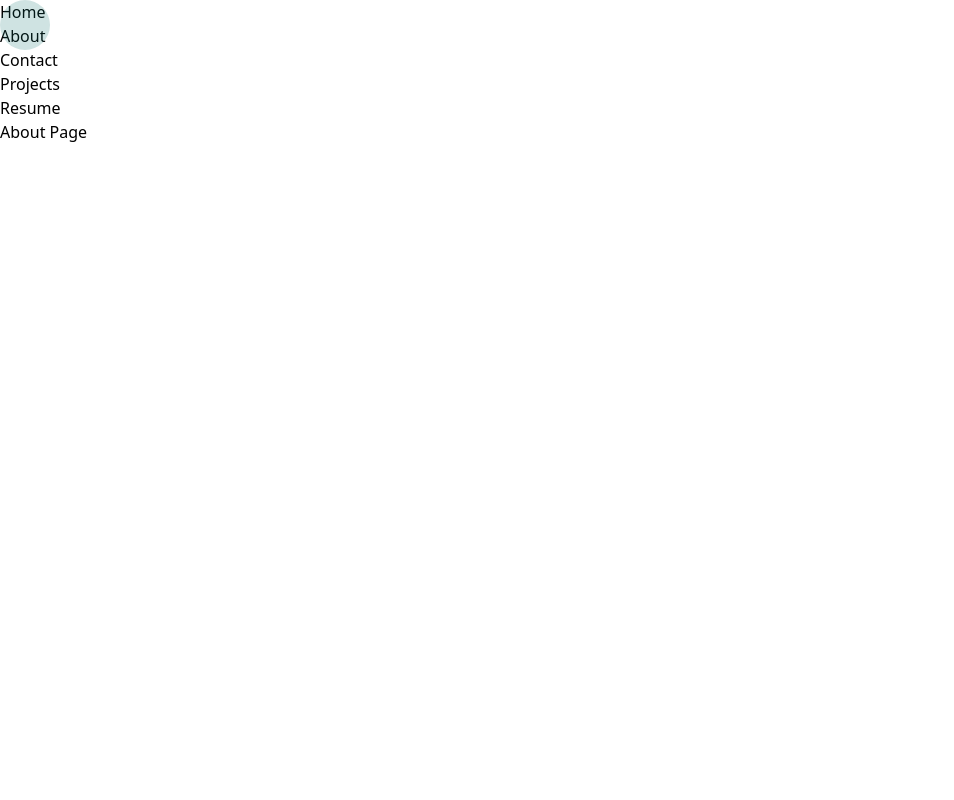
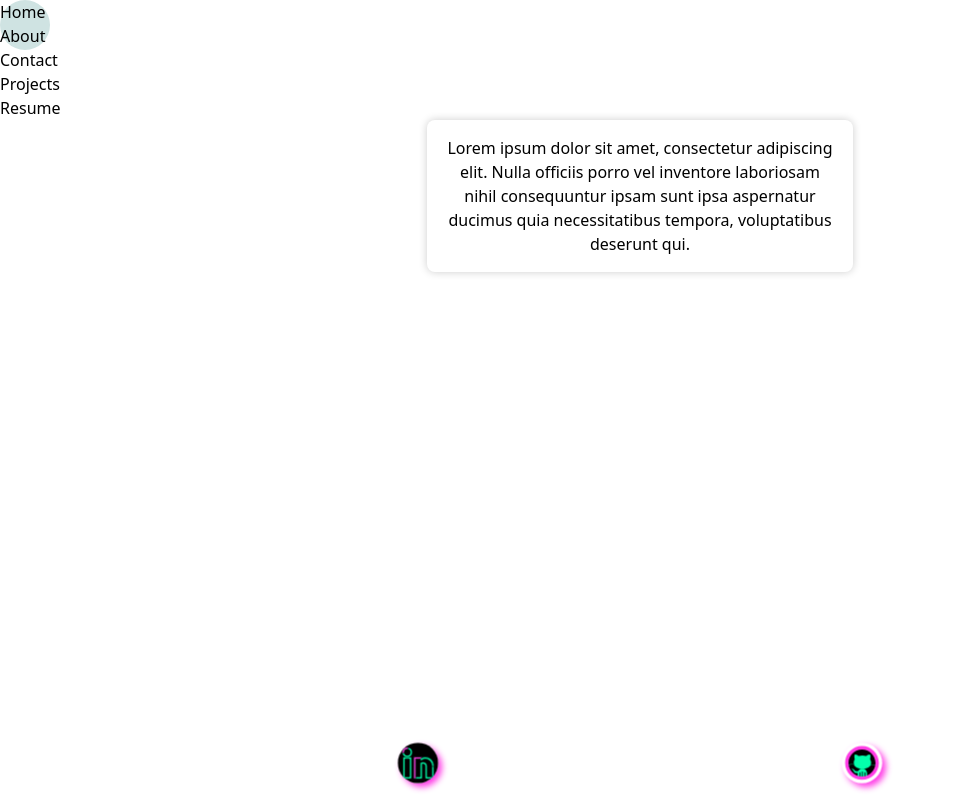
Before and after one commit to kyleochata/Portfolio-2023, a React (Vite) app: page /about in a window 1280 px wide. Shown: the whole page, without its empty margins (0-954 px from the left). Built offline with nearby package versions, Linux system fonts and the light colour scheme.

Commit message:
issue with the about profilecard image not showing up

```diff
--- a/src/components/Footer/Footer.jsx
+++ b/src/components/Footer/Footer.jsx
@@ -8,7 +8,7 @@ const Footer = () => {
 
   useEffect(() => {
     setTimeout(() => {
-      setGrow(!grow)
+      setGrow(true)
     }, 1500)
   }, [])
 
@@ -16,7 +16,7 @@ const Footer = () => {
     <footer className={styles.FooterContainer}>
       <div className={styles.IconContainer}>
         <a
-          href="https://www.linkedin.com/kyleochata"
+          href="https://www.linkedin.com/in/kyle-etrata"
           target="_blank"
           rel="noopener noreferrer"
           className={styles.imageAnchor}
@@ -28,7 +28,7 @@ const Footer = () => {
           />
         </a>
         <a
-          href="#"
+          href="https://github.com/kyleochata"
           target="_blank"
           rel="noopener noreferrer"
           className={styles.imageAnchor}
--- a/src/components/Footer/Footer.module.css
+++ b/src/components/Footer/Footer.module.css
@@ -29,6 +29,13 @@
 .imageAnimation {
   height: 100%;
   animation: growIn 1.5s forwards;
+  border-radius: 50%;
+}
+.imageAnchor:hover {
+  transform: scale(1.2);
+}
+.imageAnchor:hover > .imageAnimation {
+  transform: scale(1.2);
 }
 
 @keyframes growIn {
@@ -37,7 +44,8 @@
     opacity: 0;
   }
   100% {
-    scale: 1;
+    scale: 0.75;
     opacity: 1;
+    box-shadow: 5px 5px 0.5rem var(--accentColor);
   }
 }
--- /dev/null
+++ b/src/components/ProfileCard/ProfileCard.jsx
@@ -0,0 +1,32 @@
+import style from './ProfileCard.module.css'
+import profilePic from '../../images/profile-pic.png'
+
+const ProfileCard = () => {
+  return (
+    <section className={style.ProfileCard}>
+      <div
+        className={style.ProfileImgContainer}
+        style={{ height: '20%', borderRadius: '50%', overflow: 'hidden' }}
+      >
+        <img
+          src={profilePic}
+          alt="profile-picture"
+          className={style.ProfilePic}
+          style={{
+            height: '100%',
+            width: '100%',
+            objectFit: 'cover',
+            borderRadius: '50%',
+          }}
+        />
+      </div>
+      <div className="profile-info" style={{ height: '80%' }}>
+        Lorem ipsum dolor sit amet, consectetur adipiscing elit. Nulla officiis
+        porro vel inventore laboriosam nihil consequuntur ipsam sunt ipsa
+        aspernatur ducimus quia necessitatibus tempora, voluptatibus deserunt
+        qui.
+      </div>
+    </section>
+  )
+}
+export default ProfileCard
--- /dev/null
+++ b/src/components/ProfileCard/ProfileCard.module.css
@@ -0,0 +1,24 @@
+.ProfileCard {
+  display: flex;
+  flex-direction: column;
+  align-items: center;
+  justify-content: center;
+  width: calc(100vw / 3);
+  padding: 1rem;
+  border-radius: 0.5rem;
+  box-shadow: 0 0 0.5rem rgba(0, 0, 0, 0.2);
+  transition: all 0.3s ease-in-out;
+}
+
+.ProfilePic {
+  /* border-radius: 50%; */
+  height: 100%;
+  width: 100%;
+  object-fit: cover;
+}
+.ProfileImgContainer {
+  /* width: 75%; */
+  height: 25%;
+  border-radius: 50%;
+  overflow: hidden;
+}
--- a/src/pages/AboutPage/AboutPage.jsx
+++ b/src/pages/AboutPage/AboutPage.jsx
@@ -1,14 +1,34 @@
 import Header from '../../components/Header/Header'
 import LoadingScreen from '../../components/LoadingScreen/LoadingScreen'
+import Footer from '../../components/Footer/Footer'
+// import ProfileCard from '../../components/ProfileCard/ProfileCard'
+import style from './AboutPage.module.css'
+import profilePic from '../../images/profile-pic.png'
 
 const AboutPage = () => {
   return (
     <>
       <LoadingScreen />
-      <div>
+      <main className={style.AboutMain}>
         <Header />
-        About Page
-      </div>
+        <section className={style.AboutBody}>
+          <section className={style.ProfileCard}>
+            <div className={style.ProfileImgContainer}> </div>
+            <div className={style.ProfileCardText}>
+              Lorem ipsum dolor sit amet, consectetur adipiscing elit. Nulla
+              officiis porro vel inventore laboriosam nihil consequuntur ipsam
+              sunt ipsa aspernatur ducimus quia necessitatibus tempora,
+              voluptatibus deserunt qui.
+            </div>
+          </section>
+          <section>
+            <div className="card1"></div>
+            <div className="card2"></div>
+            <div className="card3"></div>
+          </section>
+        </section>
+        <Footer />
+      </main>
     </>
   )
 }
--- a/src/pages/AboutPage/AboutPage.module.css
+++ b/src/pages/AboutPage/AboutPage.module.css
@@ -0,0 +1,40 @@
+.AboutMain {
+  height: 100vh;
+  width: 100vw;
+  margin: 0;
+  overflow: hidden;
+  contain: strict;
+}
+
+.AboutBody {
+  display: flex;
+  align-items: center;
+  justify-content: center;
+}
+.ProfileCard {
+  display: flex;
+  flex-direction: column;
+  align-items: center;
+  justify-content: center;
+  width: calc(100vw / 3);
+  padding: 1rem;
+  border-radius: 0.5rem;
+  box-shadow: 0 0 0.5rem rgba(0, 0, 0, 0.2);
+  transition: all 0.3s ease-in-out;
+}
+
+.ProfileImgContainer {
+  height: 20%;
+  width: 50%;
+  border-radius: 50%;
+  background-image: url('../../images/profile-pic.png');
+  background-size: cover;
+  background-position: center;
+}
+
+.ProfileCardText {
+  height: 90%;
+  display: flex;
+  align-items: center;
+  text-align: center;
+}
--- a/src/pages/HomePage/HomePage.jsx
+++ b/src/pages/HomePage/HomePage.jsx
@@ -57,36 +57,66 @@ const HomePage = () => {
             </div>
           </section>
           <section className={style.MiddleRight}>
-            <h2>Explore Kyle</h2>
+            <h2 className={style.MiddleRightTitle}>Hover to learn more</h2>
             <ul className={style.ListContainerRight}>
-              <li onMouseEnter={hoverList}>
-                <div> About Me</div>
+              <li>
+                <div
+                  className={
+                    hover === 'About Me' ? style.listItemActive : style.listItem
+                  }
+                  onMouseEnter={hoverList}
+                >
+                  {' '}
+                  About Me
+                </div>
                 {hover === 'About Me' && (
-                  <button>
+                  <button className={style.ButtonHide}>
                     <Link to="/about">Click to learn more</Link>
                   </button>
                 )}
               </li>
-              <li onMouseEnter={hoverList}>
-                <div> Projects</div>
+              <li>
+                <div
+                  className={
+                    hover === 'Projects' ? style.listItemActive : style.listItem
+                  }
+                  onMouseEnter={hoverList}
+                >
+                  {' '}
+                  Projects
+                </div>
                 {hover === 'Projects' && (
-                  <button>
+                  <button className={style.ButtonHide}>
                     <Link to="/projects">Discover my Projects</Link>
                   </button>
                 )}
               </li>
-              <li onMouseEnter={hoverList}>
-                <div>Contact</div>
+              <li>
+                <div
+                  className={
+                    hover === 'Contact' ? style.listItemActive : style.listItem
+                  }
+                  onMouseEnter={hoverList}
+                >
+                  Contact
+                </div>
                 {hover === 'Contact' && (
-                  <button>
-                    <Link to="/contact">Go to Contact Page</Link>
+                  <button className={style.ButtonHide}>
+                    <Link to="/contact">Click to get in touch</Link>
                   </button>
                 )}
               </li>
-              <li onMouseEnter={hoverList}>
-                <div>Resume</div>
+              <li>
+                <div
+                  className={
+                    hover === 'Resume' ? style.listItemActive : style.listItem
+                  }
+                  onMouseEnter={hoverList}
+                >
+                  Resume
+                </div>
                 {hover === 'Resume' && (
-                  <button>
+                  <button className={style.ButtonHide}>
                     <Link to="/resume">View my Resume</Link>
                   </button>
                 )}
--- a/src/pages/HomePage/HomePage.module.css
+++ b/src/pages/HomePage/HomePage.module.css
@@ -2,6 +2,10 @@
   --highlightColor: #03ffab;
   --accentColor: #ff3ce6;
   --opacityHighlight: rgba(3, 255, 171, 0.5);
+}
+
+::-webkit-scrollbar {
+  display: hidden;
 }
 
 .homePage {
@@ -22,7 +26,7 @@
 }
 
 .innerText {
-  font-size: 4rem;
+  font-size: clamp(3rem, 3vw, 4rem);
   text-align: center;
   margin: 3px;
   font-weight: bold;
@@ -119,12 +123,57 @@
 .MiddleRight {
   width: 25%;
   text-align: center;
+  overflow-y: auto;
+}
+.MiddleRight::-webkit-scrollbar {
+  display: none;
 }
 
 .ListContainerRight {
-  height: 100%;
+  height: 90%;
   width: 100%;
   display: flex;
   flex-direction: column;
-  justify-content: space-evenly;
+  justify-content: space-around;
 }
+
+.ButtonHide {
+  margin-top: 2%;
+  background-color: #ff3ce6;
+  box-shadow: 0 0 2rem #ff3ce6;
+  border: solid 1px white;
+  transition: all 0.25s;
+  border-radius: 3px;
+  padding: 5px;
+  -webkit-text-stroke: #03ffab 0.5px;
+  letter-spacing: 2px;
+  font-size: clamp(1.5rem, 2vw, 2.5rem);
+  width: 80%;
+}
+
+.ButtonHide:hover {
+  scale: 1.1;
+}
+
+.listItem {
+  font-size: clamp(1.5rem, 3vw, 3rem);
+  color: rgba(104, 93, 93, 0.75);
+  text-shadow: 0px 0px 1rem var(--accentColor);
+}
+
+.listItemActive {
+  color: rgba(255, 255, 255, 0.99);
+  font-size: clamp(1.5rem, 2vw, 2.5rem);
+  text-shadow: 0 0 1rem var(--highlightColor);
+  padding: 5px;
+}
+
+.MiddleRightTitle {
+  font-size: clamp(1.5rem, 3.5vw, 4rem);
+  color: rgba(104, 93, 93, 0.75);
+  text-shadow: 0px 0px 1rem var(--accentColor);
+  -webkit-text-stroke: 2px var(--highlightColor);
+  letter-spacing: 2px;
+  margin: 0;
+  padding: 5px;
+}
```
Also changed, not shown: src/main.jsx (+4 -4 lines), src/images/profile-pic.png (added).
